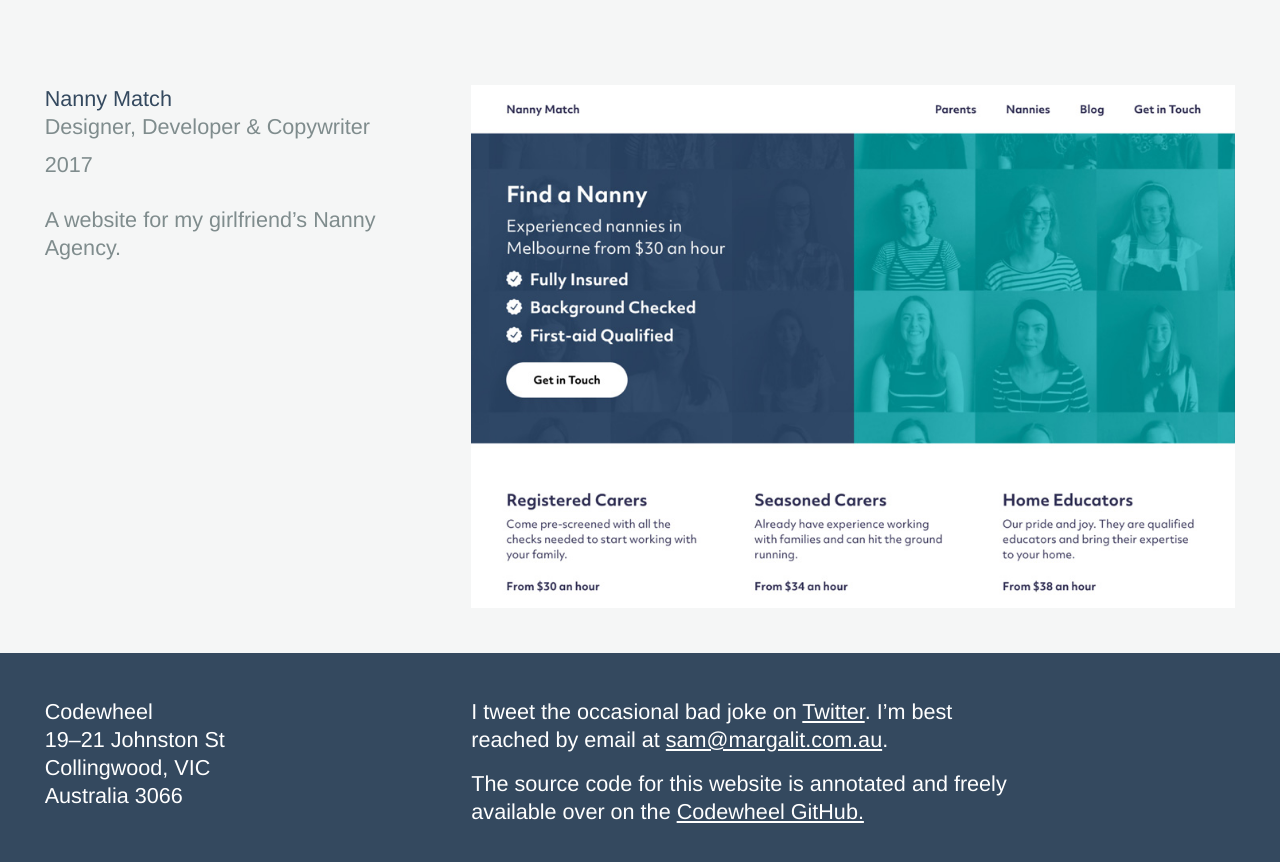
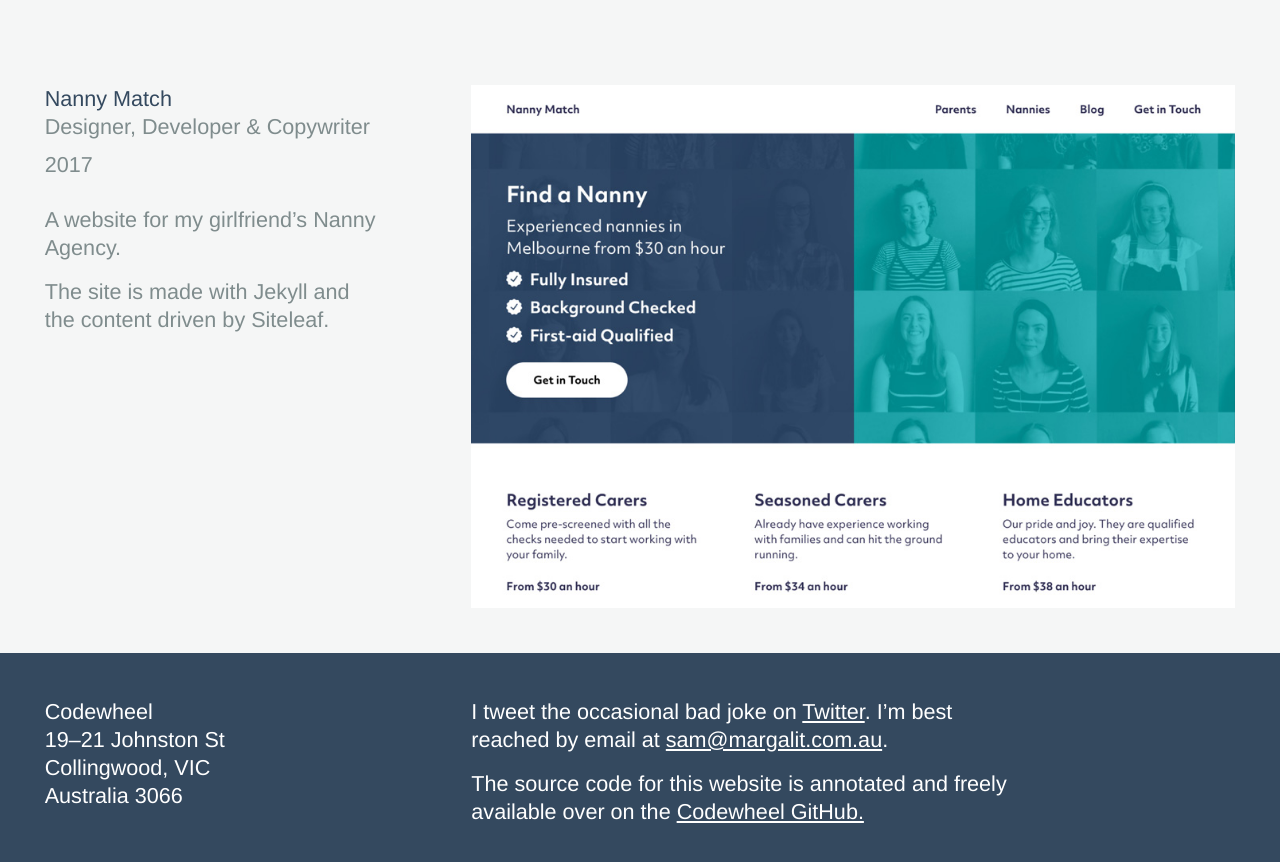
Before and after one commit to codewheel/codewheel.github.io, a Jekyll site: the page built from index.markdown, in a window 1280 px wide and 900 px high, scrolled down 1930 px, cut to the strip 13-875 px from the top of the window. Built offline with Jekyll 4.4.1, drawn with Linux system fonts in a browser that asks for light colours; comment, search, counter and statistics services are not loaded.

Commit message:
Copy updates

```diff
--- a/index.markdown
+++ b/index.markdown
@@ -40,6 +40,8 @@ projects:
     years: 2017
     description: |
       A website for my girlfriend’s Nanny Agency.
+
+      The site is made with Jekyll and the content driven by Siteleaf.
     images:
       - assets/images/nanny-match-1.jpg
       - assets/images/nanny-match-2.jpg
```
